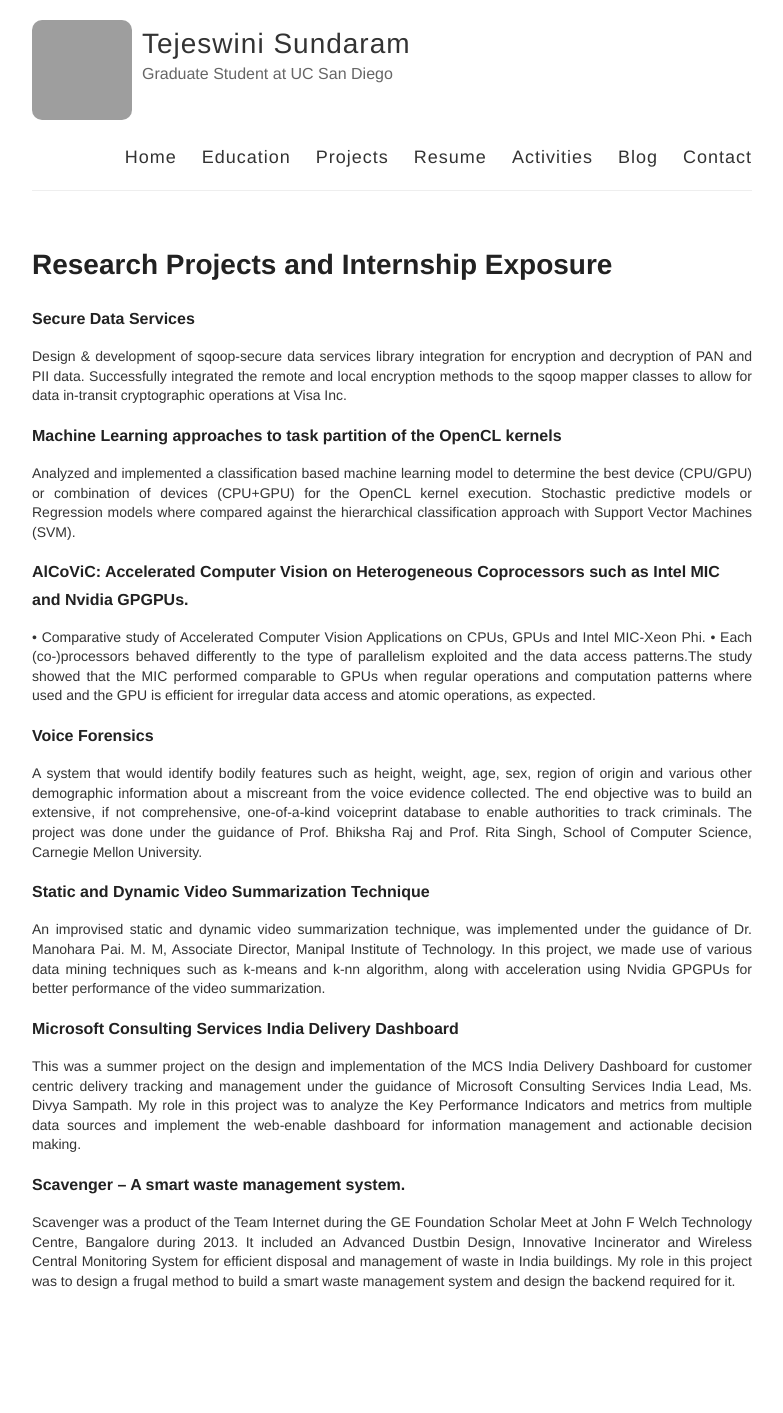
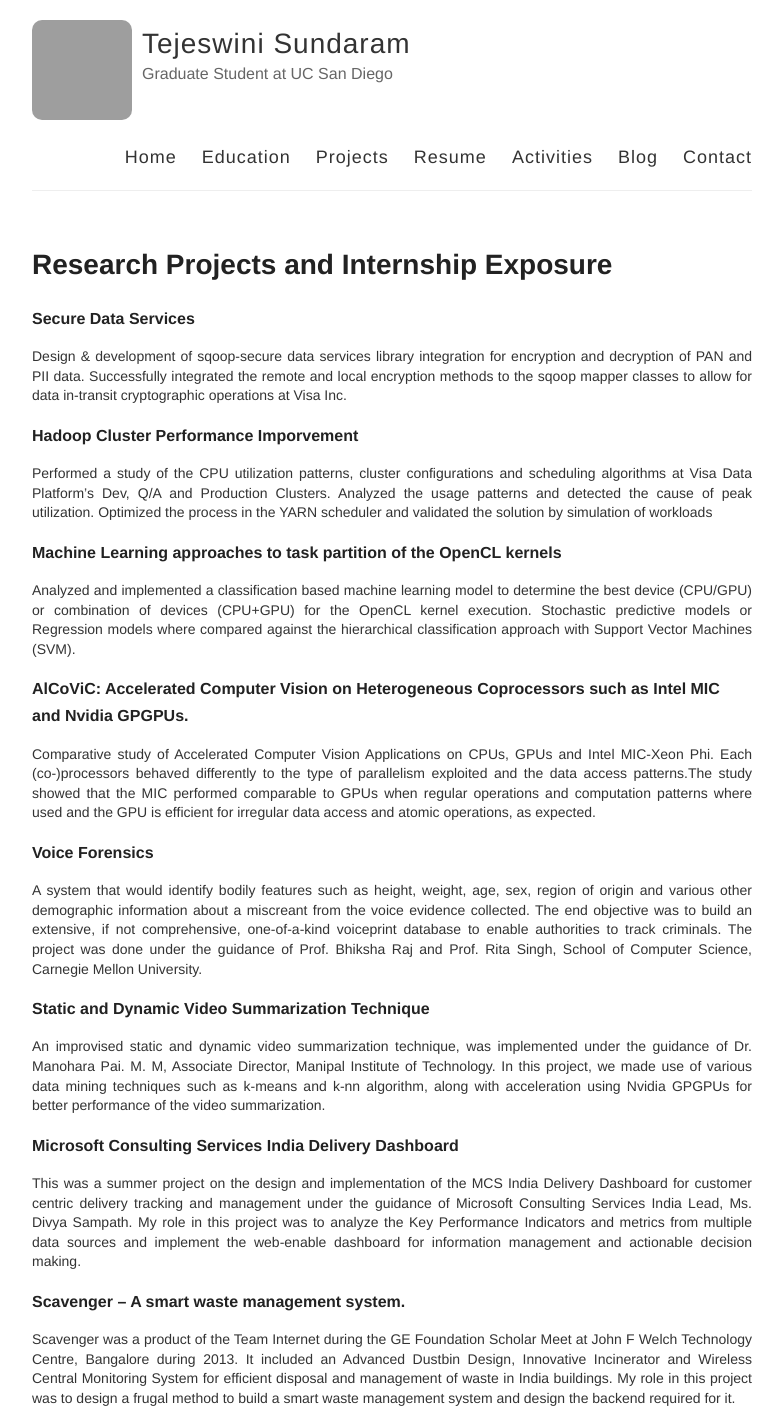
Before and after one commit to tejeswinisundaram/tejeswinisundaram.github.io, a Jekyll site: the page built from projects.md, in a window 1280 px wide. Shown: the whole page, without its empty margins (248-1031 px from the left). Built offline with Jekyll 4.4.1, drawn with Linux system fonts in a browser that asks for light colours; nearby versions of some CDN libraries; before the commit the page ends 1297 px from its top, so only the background shows below that; grey boxes are pictures that could not be loaded.

Commit message:
Update projects.md

```diff
--- a/projects.md
+++ b/projects.md
@@ -3,17 +3,24 @@ layout: page
 title: Research Projects and Internship Exposure
 permalink: /projects/
 ---
+
 ### Secure Data Services
 
 Design & development of sqoop-secure data services library integration for encryption and decryption of PAN and PII data. Successfully integrated the remote and local encryption methods to the sqoop mapper classes to allow for data in-transit cryptographic operations at Visa Inc.
+
+
+### Hadoop Cluster Performance Imporvement
+
+Performed a study of the CPU utilization patterns, cluster configurations and scheduling algorithms at Visa Data Platform’s
+Dev, Q/A and Production Clusters. Analyzed the usage patterns and detected the cause of peak utilization. Optimized
+the process in the YARN scheduler and validated the solution by simulation of workloads
 
 ### Machine Learning approaches to task partition of the OpenCL kernels
 Analyzed and implemented a classification based machine learning model to determine the best device (CPU/GPU) or combination of devices (CPU+GPU) for the OpenCL kernel execution. Stochastic predictive models or Regression models where compared against the hierarchical classification approach with Support Vector Machines (SVM).
 
 
 ### AlCoViC: Accelerated Computer Vision on Heterogeneous Coprocessors such as Intel MIC and Nvidia GPGPUs.
-• Comparative study of Accelerated Computer Vision Applications on CPUs, GPUs and Intel MIC-Xeon Phi.
-• Each (co-)processors behaved differently to the type of parallelism exploited and the data access patterns.The study showed that the MIC performed comparable to GPUs when regular operations and computation patterns where used and
+Comparative study of Accelerated Computer Vision Applications on CPUs, GPUs and Intel MIC-Xeon Phi. Each (co-)processors behaved differently to the type of parallelism exploited and the data access patterns.The study showed that the MIC performed comparable to GPUs when regular operations and computation patterns where used and
 the GPU is efficient for irregular data access and atomic operations, as expected.
 
 
```
